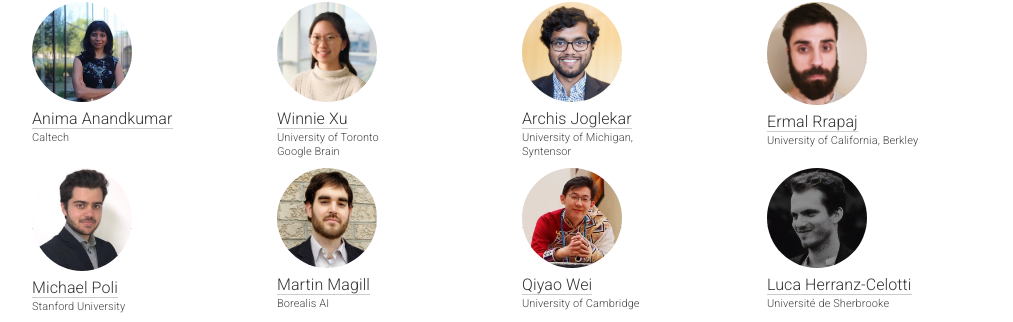
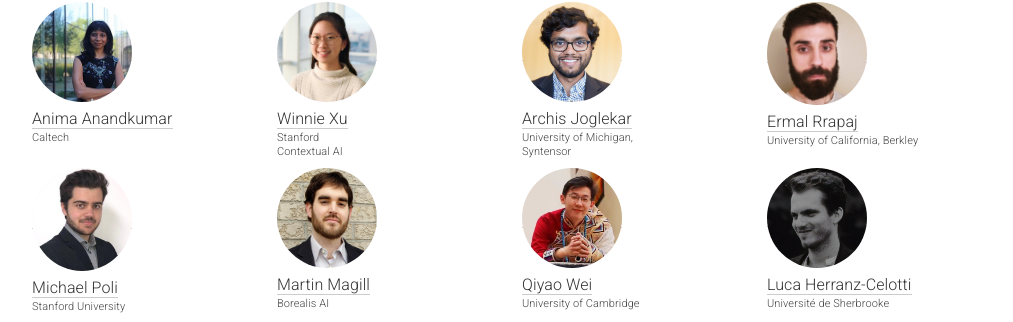
Before and after one commit to dlde-2023/dlde-2023.github.io, a Jekyll site: the page built from _pages/home.md, in a window 1280 px wide and 900 px high, scrolled down 3027 px. Shown: the part 251-573 px from the top of the window, without its empty margins (133-1146 px from the left). Built offline with Jekyll 4.4.1, drawn with Linux system fonts in a browser that asks for light colours.

Commit message:
minor changes

```diff
--- a/_pages/home.md
+++ b/_pages/home.md
@@ -266,8 +266,8 @@ She completed her PhD in University of Toronto, supervised by Quaid Morris. She
     </a>
     <div class="people-name">
       <a href="https://winniexu.ca/">Winnie Xu</a>
-      <h6>University of Toronto</h6>
-      <h6>Google Brain</h6>
+      <h6>Stanford</h6>
+      <h6>Contextual AI</h6>
     </div>
   </div>
 
```
